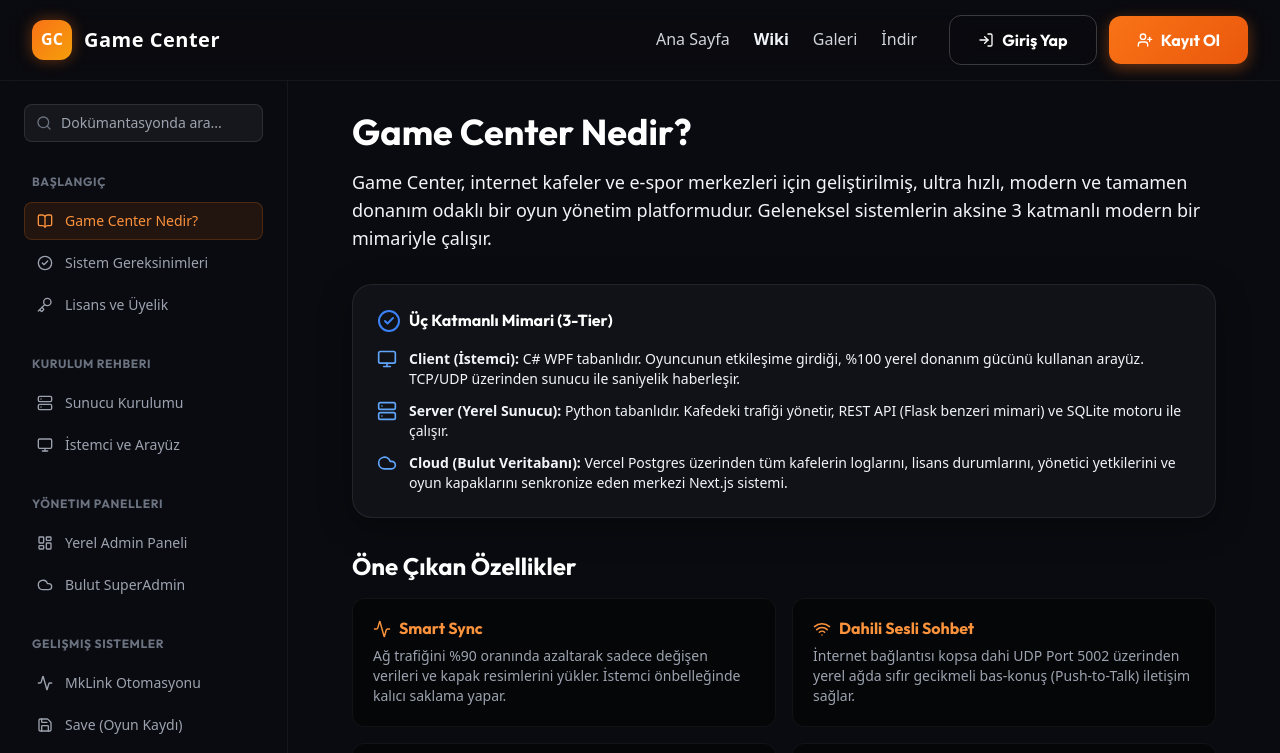
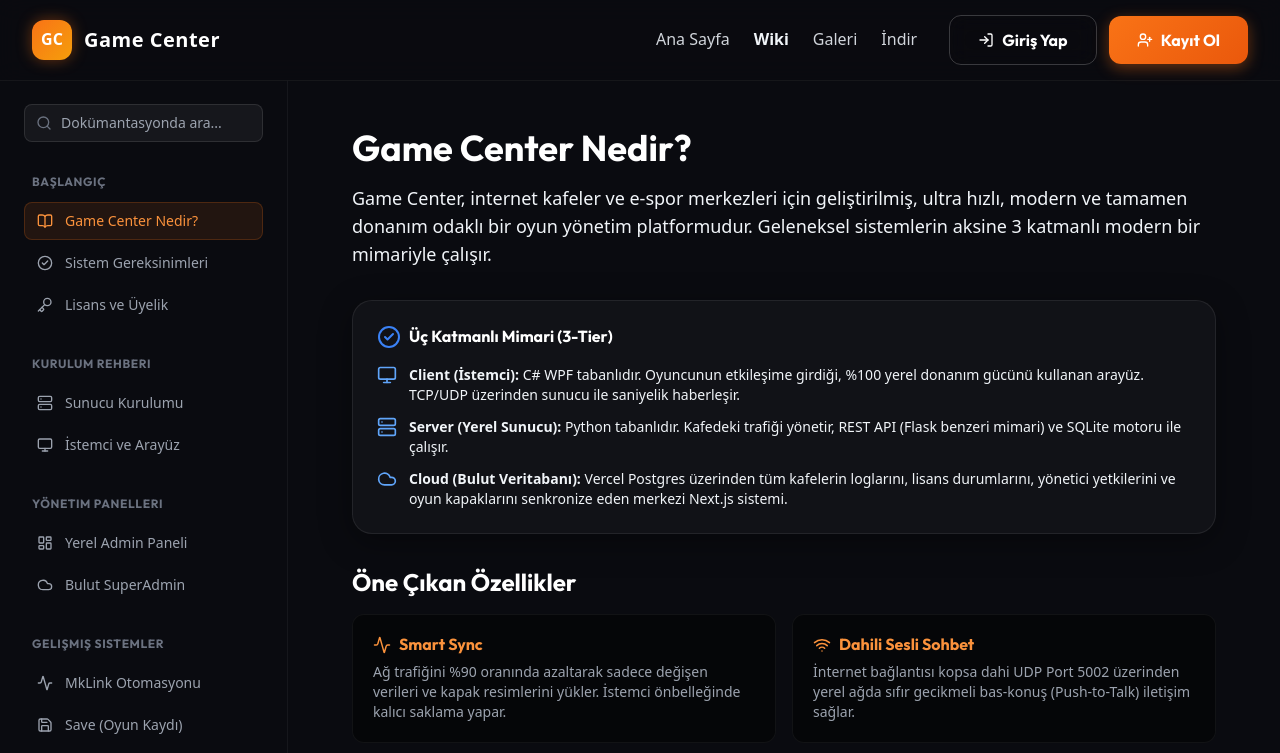
Before and after one commit to rcpdkc/gamecenter-website, a React (Vite) app: page /wiki in a window 1280 px wide. Shown: the top 753 px of the page. Built offline with nearby package versions, Linux system fonts and the light colour scheme.

Commit message:
Fix layout padding overlapping search bar on desktop

```diff
--- a/src/pages/Wiki.jsx
+++ b/src/pages/Wiki.jsx
@@ -425,7 +425,7 @@
   );
 
   return (
-    <div className="flex-1 w-full flex relative bg-bg-primary pt-[80px] md:pt-0">
+    <div className="flex-1 w-full flex relative bg-bg-primary pt-[80px]">
 
       {/* MOBILE HEADER */}
       <div className="md:hidden fixed top-[80px] left-0 right-0 z-30 bg-[#12141d] border-b border-white/5 p-4 flex items-center justify-between">
@@ -494,7 +494,7 @@
       )}
 
       {/* MAIN CONTENT AREA */}
-      <main className="flex-1 overflow-x-hidden pt-24 md:pt-28 px-6 md:px-16 pb-20 relative">
+      <main className="flex-1 overflow-x-hidden pt-8 md:pt-12 px-6 md:px-16 pb-20 relative">
         <div className="w-full max-w-7xl mx-auto">
           {getArticle(activeArticle)}
 
```
